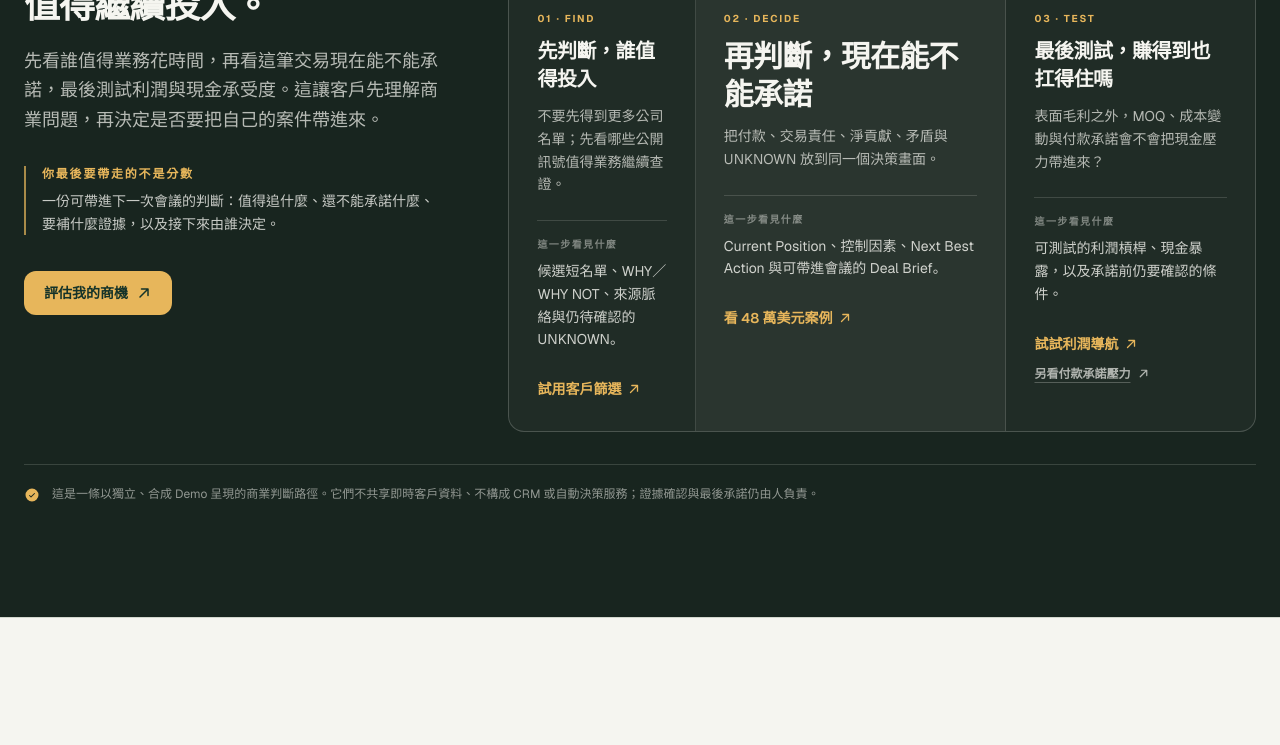
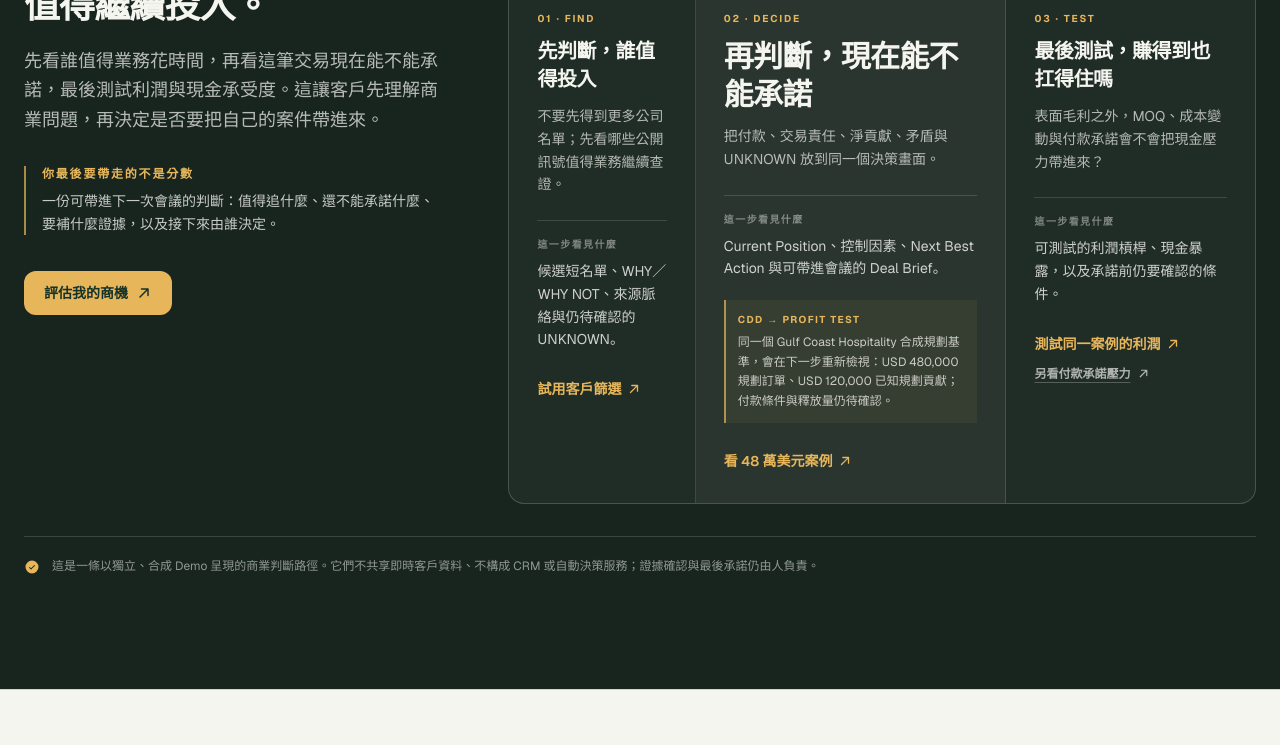
Before and after one commit to apchen1978/pauls-tradecraft, a React (Vite) app: page / in a window 1280 px wide. Shown: the part 2186-2931 px from the top of the page. Built offline with nearby package versions, Linux system fonts and the light colour scheme.

Commit message:
feat(portfolio): clarify CDD profit-test handoff

```diff
--- a/src/components/ConnectedCase.jsx
+++ b/src/components/ConnectedCase.jsx
@@ -49,6 +49,12 @@ export default function ConnectedCase() {
                   <p className="text-[10px] font-bold uppercase tracking-[0.14em] text-bone/45">{content.outputLabel}</p>
                   <p className="mt-2 text-sm leading-relaxed text-bone/82">{step.output}</p>
                 </div>
+                {step.handoff && (
+                  <div className="mt-5 border-l-2 border-gold/70 bg-gold/[0.06] py-3 pl-3 pr-2">
+                    <p className="text-[10px] font-bold uppercase tracking-[0.14em] text-gold">CDD → PROFIT TEST</p>
+                    <p className="mt-1.5 text-xs leading-relaxed text-bone/78">{step.handoff}</p>
+                  </div>
+                )}
                 <a
                   href={step.href}
                   target="_blank"
--- a/src/i18n.jsx
+++ b/src/i18n.jsx
@@ -73,13 +73,14 @@ const dict = {
           output: "Current Position、控制因素、Next Best Action 與可帶進會議的 Deal Brief。",
           cta: "看 48 萬美元案例",
           href: "https://apchen1978.github.io/commercial-decision-desk/#mode-sample",
+          handoff: "同一個 Gulf Coast Hospitality 合成規劃基準，會在下一步重新檢視：USD 480,000 規劃訂單、USD 120,000 已知規劃貢獻；付款條件與釋放量仍待確認。",
         },
         {
           eyebrow: "03 · TEST",
           title: "最後測試，賺得到也扛得住嗎",
           question: "表面毛利之外，MOQ、成本變動與付款承諾會不會把現金壓力帶進來？",
           output: "可測試的利潤槓桿、現金暴露，以及承諾前仍要確認的條件。",
-          cta: "試試利潤導航",
+          cta: "測試同一案例的利潤",
           href: "https://apchen1978.github.io/trade-profit-navigator-demo/?case=gulf-001",
           secondary: {
             cta: "另看付款承諾壓力",
@@ -446,13 +447,14 @@ const dict = {
           output: "Current Position, control factors, Next Best Action, and a Deal Brief for the meeting.",
           cta: "See the USD 480k case",
           href: "https://apchen1978.github.io/commercial-decision-desk/#mode-sample",
+          handoff: "The same synthetic Gulf Coast Hospitality planning basis is tested next: a USD 480,000 planning order and USD 120,000 known planning contribution, while payment terms and released volume remain unresolved.",
         },
         {
           eyebrow: "03 · TEST",
           title: "Test whether profit can carry the commitment",
           question: "Beyond apparent margin, could MOQ, cost movement, and payment commitments create cash pressure?",
           output: "Testable profit levers, cash exposure, and the conditions that still need confirmation before commitment.",
-          cta: "Try Profit Navigator",
+          cta: "Test profit on the same case",
           href: "https://apchen1978.github.io/trade-profit-navigator-demo/?case=gulf-001",
           secondary: {
             cta: "Also inspect payment pressure",
```
